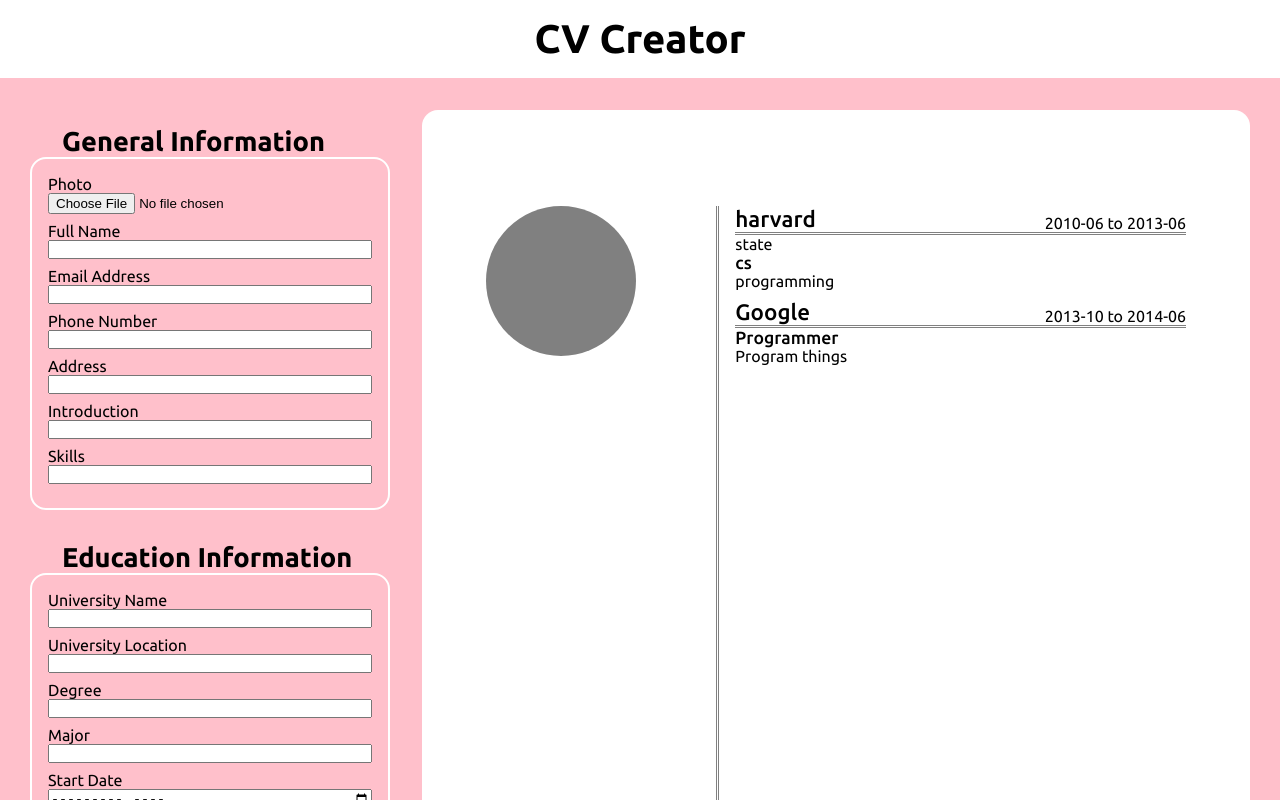
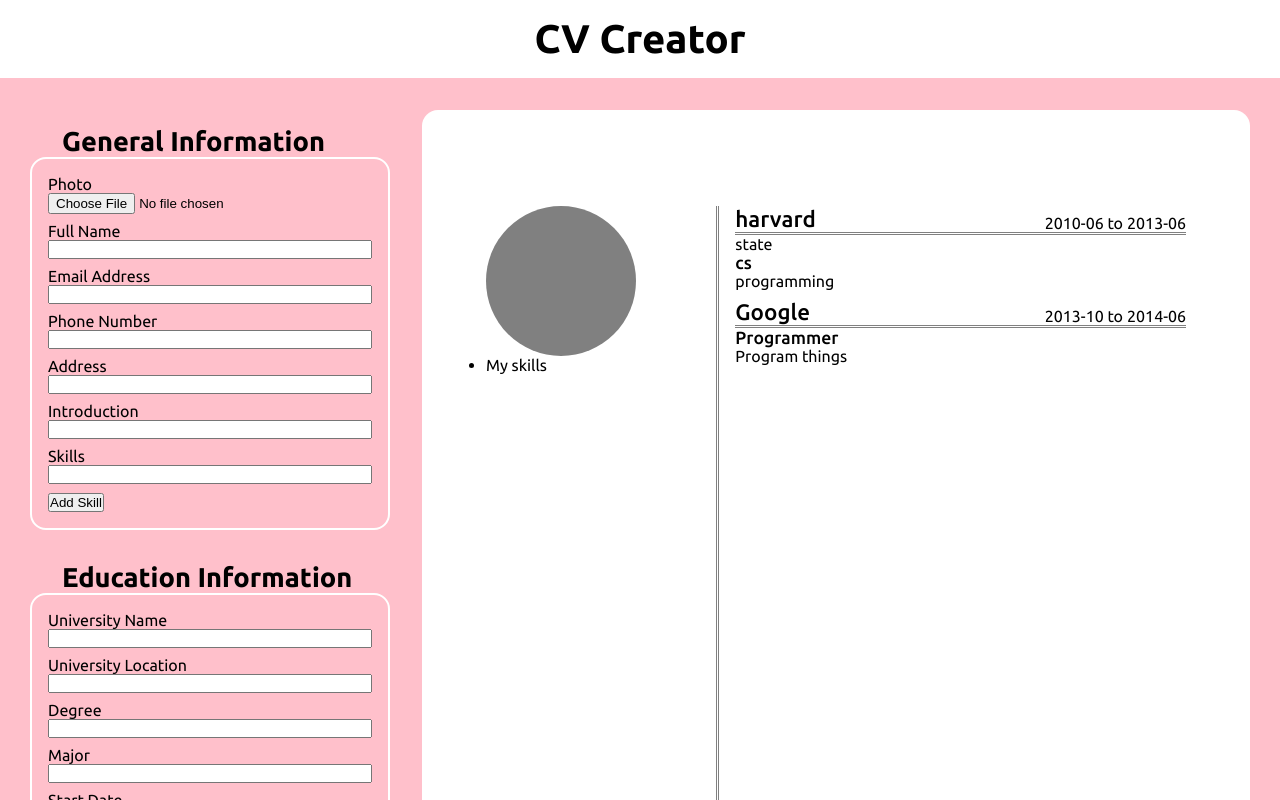
Before and after one commit to lisa-go/cv-application, a React (Create React App) app: page / in a window 1280 px wide. Shown: the top 800 px of the page. Built offline with nearby package versions, Linux system fonts and the light colour scheme.

Commit message:
change skills to a list form

```diff
--- a/src/components/Content.js
+++ b/src/components/Content.js
@@ -13,9 +13,14 @@ function Content () {
         email: '',
         phone: '',
         address: '',
-        introduction: '',
-        skills: ''
+        introduction: ''
     })
+
+    const [skill, setSkill] = useState([{
+        skill: 'My skills',
+        skid: uuidv4(),
+        show: true
+    }])
 
     const [eduInfo, setEduInfo] = useState([{
         eduname: 'harvard',
@@ -79,9 +84,23 @@ function Content () {
       console.log(workInfo)
     }
 
-    const removeElement = (divid) => {
+    const {
+      register: register3,
+      handleSubmit: handleSubmit3,} = useForm();
+
+    const onSubmitSkill = (sdata) => {
+      console.log(sdata);
+      setSkill([...skill, {
+        skill: sdata.skill,
+        skid: uuidv4(),
+        show: true
+      }]);
+      console.log(skill)
+    }
+
+    const removeElement = (id) => {
       const updateElements = eduInfo.map((edu) => {
-        if (divid === edu.eduid) {
+        if (id === edu.eduid) {
           return {...edu, show: false};
         }
         return edu;
@@ -89,9 +108,9 @@ function Content () {
       setEduInfo(updateElements);
     }
 
-    const removeElement2 = (divid) => {
+    const removeElement2 = (id) => {
       const updateElements = workInfo.map((wrk) => {
-        if (divid === wrk.workid) {
+        if (id === wrk.workid) {
           return {...wrk, show: false};
         }
         return wrk;
@@ -99,14 +118,32 @@ function Content () {
       setWorkInfo(updateElements);
     }
 
+    const removeElement3 = (id) => {
+      const updateElements = skill.map((sk) => {
+        if (id === sk.skid) {
+          return {...sk, show: false};
+        }
+        return sk;
+      });
+      setSkill(updateElements);
+    }
+
     return (
             <div id="content">
                 <div id="form">
-                    <GenInfo handleChange={handleChangeGen} genInfo={genInfo} />
-                    <EduInfo eduInfo={eduInfo} handleSubmit={handleSubmit} register={register} onSubmit={onSubmitEdu} />
-                    <WorkInfo workInfo={workInfo} handleSubmit={handleSubmit2} register={register2} onSubmit={onSubmitWork} />
+                    <GenInfo handleChange={handleChangeGen} genInfo={genInfo}
+                      handleSubmit={handleSubmit3} register={register3}
+                      onSubmit={onSubmitSkill} />
+
+                    <EduInfo eduInfo={eduInfo} handleSubmit={handleSubmit}
+                      register={register} onSubmit={onSubmitEdu} />
+
+                    <WorkInfo workInfo={workInfo} handleSubmit={handleSubmit2}
+                      register={register2} onSubmit={onSubmitWork} />
                 </div>
-                <CvGenerated genInfo={genInfo} eduInfo={eduInfo} workInfo={workInfo} removeElement={removeElement} removeElement2={removeElement2} />
+                <CvGenerated genInfo={genInfo} skill={skill} eduInfo={eduInfo}
+                  workInfo={workInfo} removeElement={removeElement}
+                  removeElement2={removeElement2} removeElement3={removeElement3}/>
             </div>
         )
 
--- a/src/components/CvEducation.js
+++ b/src/components/CvEducation.js
@@ -4,7 +4,7 @@ import DeleteBtn from "./DeleteBtn";
 function CvEducation ({ edu, isHovering, handleMouseOver, handleMouseOut, removeElement }) {
 
     return (
-        <div className="CVedu" id={edu.eduid} onMouseOver={handleMouseOver} onMouseOut={handleMouseOut} >
+        <div className="CVedu" onMouseOver={handleMouseOver} onMouseOut={handleMouseOut} >
             <div className="EduName">{edu.eduname}</div>
             <div className="EduDate">
                 <div className="EduSdate">{edu.edusdate} to</div>
@@ -16,7 +16,7 @@ function CvEducation ({ edu, isHovering, handleMouseOver, handleMouseOut, remove
             <div className="EduMaj">{edu.edumaj}</div>
 
             {isHovering && (
-                <DeleteBtn divid={edu.eduid} edu={edu} removeElement={removeElement} />
+                <DeleteBtn id={edu.eduid} edu={edu} removeElement={removeElement} />
         )}
 
         </div>
--- a/src/components/CvGeneral.js
+++ b/src/components/CvGeneral.js
@@ -1,14 +1,38 @@
-import React from "react";
+import React, { useState } from "react";
+import DeleteBtn from "./DeleteBtn";
 
-function CvGeneral ({ genInfo }) {
+function CvGeneral ({ genInfo, skill, removeElement }) {
 
+    const [isHovering, setIsHovering] = useState(false);
+    const handleMouseOver = () => {
+    setIsHovering(true);
+    };
+    const handleMouseOut = () => {
+    setIsHovering(false);
+    };
 
     return (
         <div className="CVgen">
             <div className="GenPhoto">{genInfo.photo}</div>
             <div className="GenName">{genInfo.fullname}</div>
             <div className="GenIntro">{genInfo.introduction}</div>
-            <div className="GenSkills">{genInfo.skills}</div>
+
+            <ul>
+            {skill.map(sk => {
+                if (sk.show === true) {
+                return (
+                    <li key={sk.skid} onMouseOver={handleMouseOver}
+                    onMouseOut={handleMouseOut} >{sk.skill}
+
+                    {isHovering && (
+                        <DeleteBtn id={sk.skid} sk={sk} removeElement={removeElement} />
+                )}
+                    </li>
+                )
+                }
+            })}
+            </ul>
+
             <div className="GenPhone">{genInfo.phone}</div>
             <div className="GenEmail">{genInfo.email}</div>
             <div className="GenAddress">{genInfo.address}</div>
--- a/src/components/CvGenerated.js
+++ b/src/components/CvGenerated.js
@@ -3,7 +3,7 @@ import CvEducation from "./CvEducation";
 import CvGeneral from "./CvGeneral";
 import CvWork from "./CvWork";
 
-function CvGenerated ({ genInfo, eduInfo, workInfo, removeElement, removeElement2 }) {
+function CvGenerated ({ genInfo, skill, eduInfo, workInfo, removeElement, removeElement2, removeElement3 }) {
 
     const [isHovering, setIsHovering] = useState(false);
         const handleMouseOver = () => {
@@ -23,7 +23,7 @@ function CvGenerated ({ genInfo, eduInfo, workInfo, removeElement, removeElement
 
     return (
         <div id="CV">
-            <CvGeneral genInfo={genInfo} />
+            <CvGeneral genInfo={genInfo} skill={skill} removeElement={removeElement3} />
 
             {eduInfo.map(edu => {
                 if (edu.show === true) {
--- a/src/components/CvWork.js
+++ b/src/components/CvWork.js
@@ -5,7 +5,7 @@ function CvWork ({ wrk, isHovering, handleMouseOver, handleMouseOut, removeEleme
 
 
     return (
-        <div className="CVwork" id={wrk.workid} onMouseOver={handleMouseOver} onMouseOut={handleMouseOut} >
+        <div className="CVwork" onMouseOver={handleMouseOver} onMouseOut={handleMouseOut} >
             <div className="WorkName">{wrk.workname}</div>
             <div className="WorkDate">
                 <div className="WorkSdate">{wrk.worksdate} to</div>
@@ -16,7 +16,7 @@ function CvWork ({ wrk, isHovering, handleMouseOver, handleMouseOut, removeEleme
             <div className="WorkMt">{wrk.workmt}</div>
 
             {isHovering && (
-                <DeleteBtn divid={wrk.workid} wrk={wrk} removeElement={removeElement2} />
+                <DeleteBtn id={wrk.workid} wrk={wrk} removeElement={removeElement2} />
         )}
 
         </div>
--- a/src/components/DeleteBtn.js
+++ b/src/components/DeleteBtn.js
@@ -1,10 +1,10 @@
 import React from "react";
 
-function DeleteBtn ({ divid, removeElement }) {
+function DeleteBtn ({ id, removeElement }) {
 
 
     return (
-        <button onClick={() => removeElement(divid)}>Delete</button>
+        <button onClick={() => removeElement(id)}>Delete</button>
     )
 
 }
--- a/src/components/GenInfo.js
+++ b/src/components/GenInfo.js
@@ -1,6 +1,6 @@
 import React from "react";
 
-function GenInfo ({ handleChange, genInfo }) {
+function GenInfo ({ handleChange, genInfo, handleSubmit, register, onSubmit }) {
     return (
       <div className="part">
         <h1>General Information</h1>
@@ -43,12 +43,14 @@ function GenInfo ({ handleChange, genInfo }) {
               value={genInfo.introduction} onChange={handleChange}></input>
           </div>
 
+        <form onSubmit={handleSubmit(onSubmit)}>
           <div className="field" id="sskills">
             <label htmlFor="skills">Skills</label>
             <input type="tel" id="skills"
-              value={genInfo.skills} onChange={handleChange}></input>
+              {...register('skill')}></input>
           </div>
-
+          <button type="submit">Add Skill</button>
+        </form>
         </section>
 
       </div>
--- a/src/styles/cv.scss
+++ b/src/styles/cv.scss
@@ -38,6 +38,19 @@
             font-size: 1.2rem;
             color: $c1;
             background-color: $c2;
+        }
+
+        ul {
+            li {
+
+                button {
+                    display: var(--rmBtn)
+                }
+
+                &:hover {
+                    --rmBtn: flex;
+                }
+            }
         }
     }
 
```
